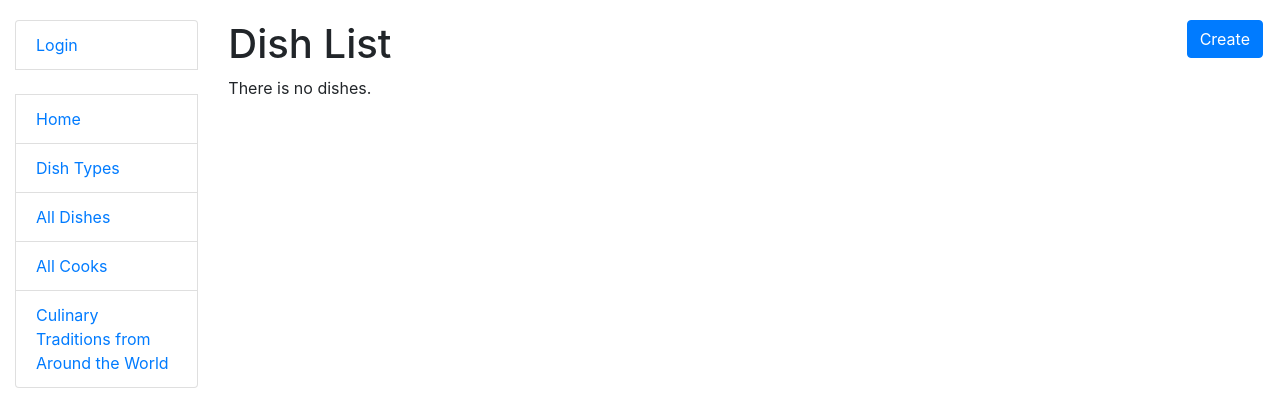
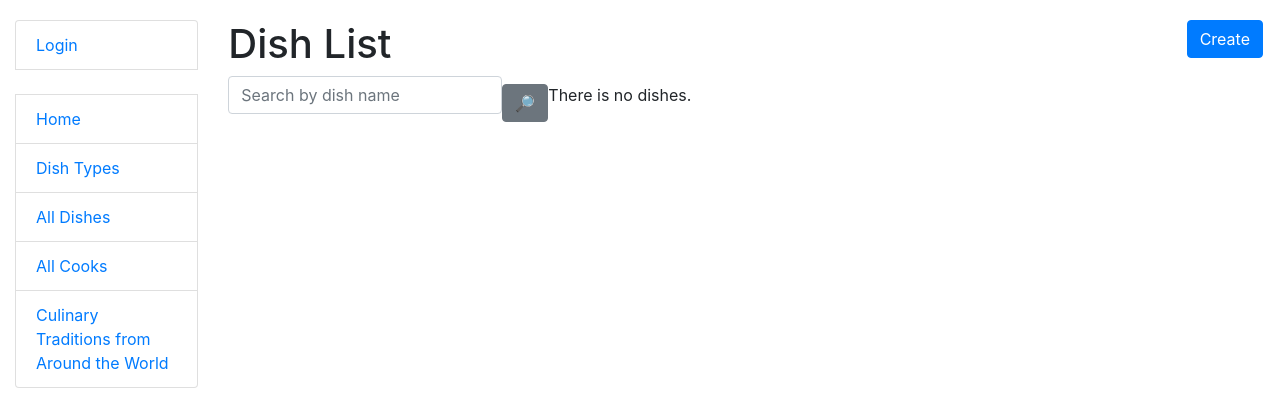
Before and after one commit to Irina17191/international-kitchen, a Django app: page /dishes/ in a window 1280 px wide. Shown: the top 420 px of the page. Run offline with Django 5.2, Linux system fonts and the light colour scheme; data that the repository does not hold is empty; some libraries are stand-ins or nearby versions.

Commit message:
Add search form for dish-list page

```diff
--- a/core/forms.py
+++ b/core/forms.py
@@ -32,3 +32,16 @@ class CookUpdateForm(forms.ModelForm):
 
     def clean_years_of_experience(self):
         return self.cleaned_data["years_of_experience"]
+
+
+class DishSearchForm(forms.Form):
+    name = forms.CharField(
+        max_length=100,
+        required=False,
+        label="",
+        widget=forms.TextInput(
+            attrs={
+                "placeholder": "Search by dish name",
+            }
+        )
+    )
--- a/core/views.py
+++ b/core/views.py
@@ -3,7 +3,7 @@ from django.shortcuts import render
 from django.urls import reverse_lazy
 from django.views import generic
 
-from core.forms import DishForm, CookCreationForm, CookUpdateForm
+from core.forms import DishForm, CookCreationForm, CookUpdateForm, DishSearchForm
 from core.models import Cook, Dish, DishType, Country
 
 
@@ -29,6 +29,21 @@ class DishListView(generic.ListView):
     model = Dish
     # queryset = Dish.objects.select_related("dish_types") ?
     paginate_by = 5
+
+    def get_context_data(self, *, object_list=None, **kwargs):
+        context=super(DishListView, self).get_context_data(**kwargs)
+        name = self.request.GET.get("name", "")
+        context["search_form"] = DishSearchForm(
+            initial={"name": name}
+        )
+        return context
+
+    def get_queryset(self):
+        queryset = Dish.objects.all()
+        form = DishSearchForm(self.request.GET)
+        if form.is_valid():
+            return queryset.filter(name__icontains=form.cleaned_data["name"])
+        return queryset
 
 
 class DishDetaiView(generic.DetailView):
--- a/templates/core/dish_list.html
+++ b/templates/core/dish_list.html
@@ -6,6 +6,11 @@
   <a href="{% url 'core:dish-create' %}" class="btn btn-primary link-to-page">
     Create</a>
   </h1>
+
+  <form method="get" action="" class="form-inline">
+    {{ search_form|crispy }}
+    <input class="btn btn-secondary" type="submit" value="🔎"
+  </form>
 
 
   {% if dish_list %}
```
